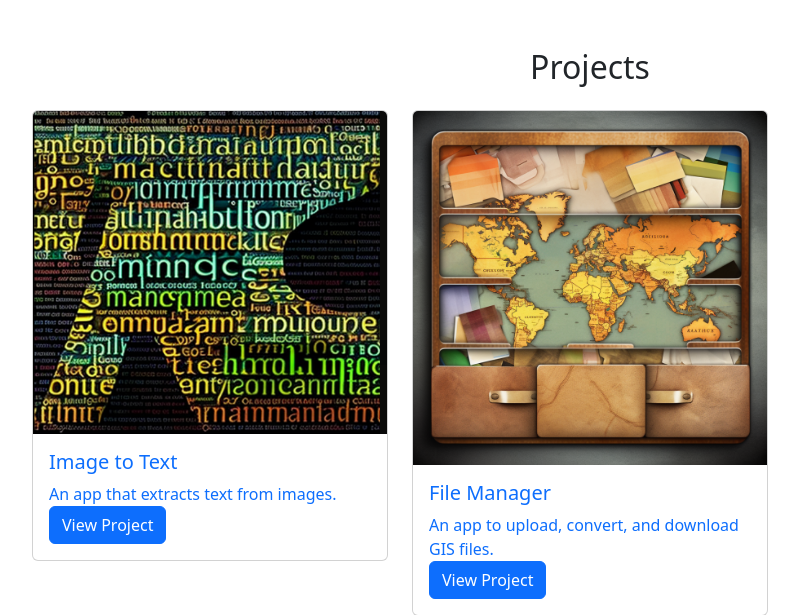
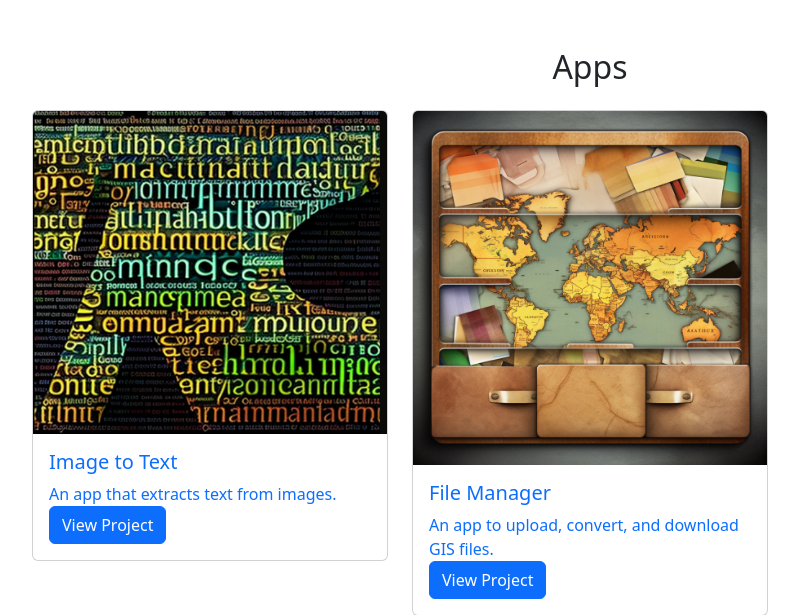
Before and after one commit to dylowens/owens_maps_django, a Django app: page / in a window 1280 px wide. Shown: the part 198-813 px from the top of the page, without its empty margins (50-849 px from the left). Run offline with Django 3.2, Linux system fonts and the light colour scheme; some libraries are stand-ins or nearby versions.

Commit message:
Update index.html

```diff
--- a/homepage/templates/index.html
+++ b/homepage/templates/index.html
@@ -24,7 +24,7 @@
     </header>
 
     <div class="container my-5">
-        <h2 class="text-center mb-4">Projects</h2>
+        <h2 class="text-center mb-4">Apps</h2>
         <div class="row">
             <div class="col-md-4">
                 <a href="/imagetotext" class="text-decoration-none">
```
